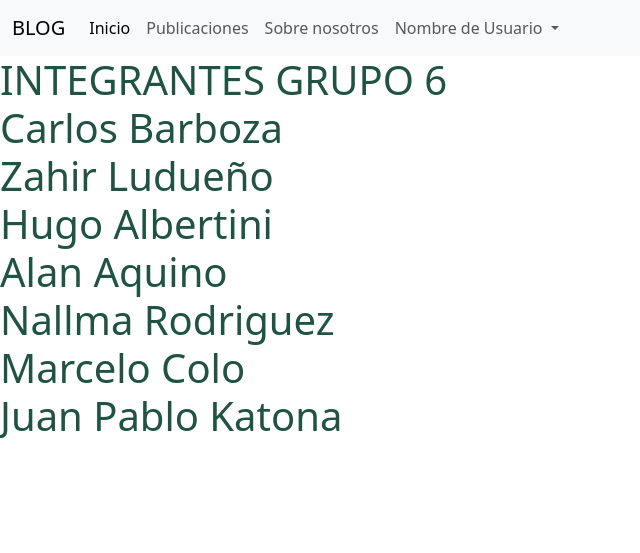
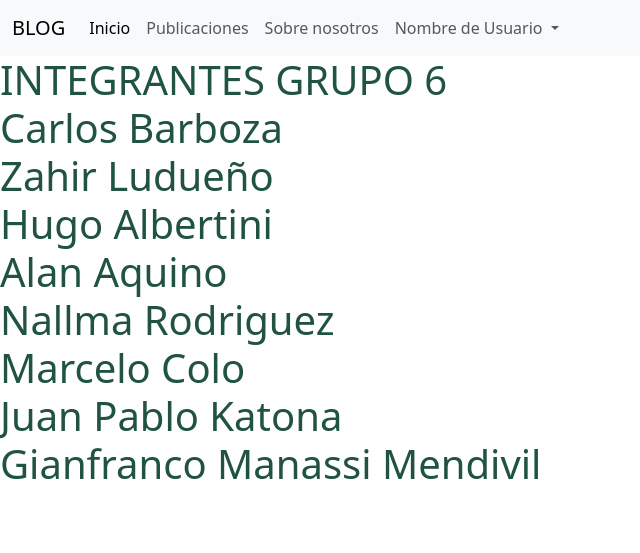
Before and after one commit to carloslionelxd/c7_new_grupo6, a Django app: page /sobrenosotros/ in a window 1280 px wide. Shown: the top 553 px of the page, without its empty margins (0-640 px from the left). Run offline with Django 4.2, Linux system fonts and the light colour scheme.

Commit message:
Agregando ultimo integrante

```diff
--- a/templates/sobrenosotros.html
+++ b/templates/sobrenosotros.html
@@ -13,7 +13,7 @@
     <div>Nallma Rodriguez</div>
     <div>Marcelo Colo</div>
     <div>Juan Pablo Katona</div>
-
+    <div>Gianfranco Manassi Mendivil</div>
 
 </h1>
 
```
